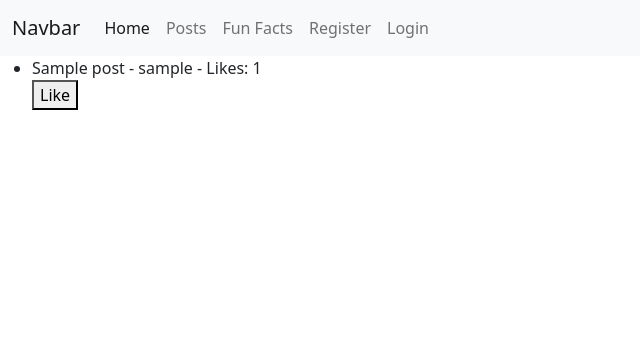
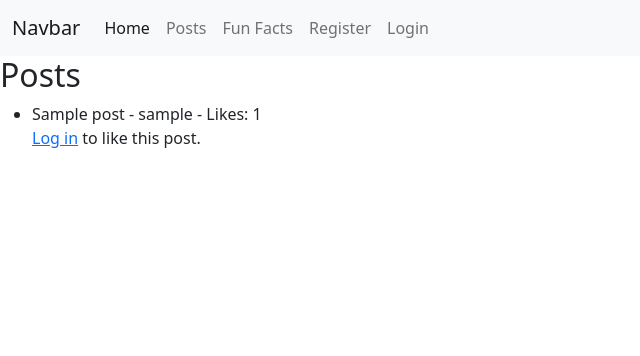
Before and after one commit to b0bengo/console_wars, a Django app: page /blog/posts/ in a window 1280 px wide. Shown: the top 356 px of the page, without its empty margins (0-640 px from the left). Run offline with Django 5.2, Linux system fonts and the light colour scheme; tables that the repository leaves empty hold one stand-in row (values such as "Sample post").

Commit message:
Refactor Post model to auto-generate slug; update templates for post display and like functionality

```diff
--- a/blog/models.py
+++ b/blog/models.py
@@ -1,12 +1,13 @@
 from django.db import models
 from django.contrib.auth.models import User
+from django.utils.text import slugify
 
 STATUS = ((0, "Draft"), (1, "Published"))
 
 # Create your models here.
 class Post(models.Model):
     title = models.CharField(max_length=100)
-    slug = models.SlugField(max_length=200, unique=True, default="")
+    slug = models.SlugField(max_length=200, unique=True, blank=True)
     author = models.ForeignKey(User, on_delete=models.CASCADE)
     created_on = models.DateTimeField(auto_now_add=True)
     content = models.TextField()
@@ -21,6 +22,11 @@ class Post(models.Model):
 
     def total_likes(self):
         return self.likes.count()  # to get the total number of likes
+
+    def save(self, *args, **kwargs):
+        if not self.slug:  # Generate slug only if it doesn't exist
+            self.slug = slugify(self.title)
+        super().save(*args, **kwargs)
 
 
 class Comment(models.Model):
--- a/blog/templates/blog/post.html
+++ b/blog/templates/blog/post.html
@@ -1,16 +1,23 @@
 {% extends "base.html" %}
 
 {% block content %}
+
+<h2>Posts</h2>
+
+<!-- Posts List -->
 <ul>
     {% for post in posts %}
         <li>
             {{ post.title }} - {{ post.author }} - Likes: {{ post.total_likes }}
-            <form action="{% url 'like_post' post.id %}" method="post">
-                {% csrf_token %}
-                <button type="submit">Like</button>
-            </form>
+            {% if user.is_authenticated %}
+                <form action="{% url 'like_post' post.id %}" method="post">
+                    {% csrf_token %}
+                    <button type="submit">Like</button>
+                </form>
+            {% else %}
+                <p><a href="{% url 'login' %}">Log in</a> to like this post.</p>
+            {% endif %}
         </li>
     {% endfor %}
 </ul>
-
 {% endblock %}
--- a/blog/templates/blog/user_posts.html
+++ b/blog/templates/blog/user_posts.html
@@ -6,6 +6,7 @@
 <ul>
     {% for post in posts %}
         <li>
+            {{ post.title }} - {{ post.author }} - Likes: {{ post.total_likes }}
             <a href="{% url 'post_edit' post.id %}" class="btn btn-warning btn-sm">Edit</a>
             <a href="{% url 'post_delete' post.id %}" class="btn btn-danger btn-sm">Delete</a>
         </li>
--- a/blog/urls.py
+++ b/blog/urls.py
@@ -4,7 +4,7 @@ from . import views
 urlpatterns = [
     path('posts/', views.PostList.as_view(), name='post_list'),
     path('like/<int:post_id>/', views.like_post, name='like_post'),
-     path('post/<int:pk>/edit/', views.PostUpdateView.as_view(), name='post_edit'),
+    path('post/<int:pk>/edit/', views.PostUpdateView.as_view(), name='post_edit'),
     path('post/<int:pk>/delete/', views.PostDeleteView.as_view(), name='post_delete'),
     path('user_posts/', views.UserPostList.as_view(), name='user_posts'),
     path('post_create/', views.PostCreateView.as_view(), name='post_create'),
--- a/blog/views.py
+++ b/blog/views.py
@@ -1,6 +1,7 @@
 from django.shortcuts import render, get_object_or_404, redirect
 from django.views.generic import ListView, CreateView, UpdateView, DeleteView
 from django.contrib.auth.mixins import LoginRequiredMixin, UserPassesTestMixin
+from django.contrib.auth.decorators import login_required
 from django.urls import reverse_lazy
 from .models import Post
 from .forms import PostForm
@@ -34,20 +35,21 @@ class PostCreateView(LoginRequiredMixin, CreateView):
         form.instance.author = self.request.user
         return super().form_valid(form)
 
-
+@login_required
 def like_post(request, post_id):
     post = get_object_or_404(Post, id=post_id)
     if post.likes.filter(id=request.user.id).exists():
         post.likes.remove(request.user)
     else:
         post.likes.add(request.user)
-    return redirect('home')
+    return redirect('post_list')  # Redirect to the posts list or any other appropriate page
 
 
 class PostUpdateView(LoginRequiredMixin, UserPassesTestMixin, UpdateView):
     model = Post
     fields = ['title', 'content']
     template_name = 'blog/post_form.html'
+    success_url = reverse_lazy('user_posts')
 
     def form_valid(self, form):
         form.instance.author = self.request.user
--- a/c_wars/settings.py
+++ b/c_wars/settings.py
@@ -28,7 +28,7 @@ TEMPLATES_DIR = os.path.join(BASE_DIR, 'templates')
 SECRET_KEY = os.environ.get("SECRET_KEY")
 
 # SECURITY WARNING: don't run with debug turned on in production!
-DEBUG = False
+DEBUG = True
 
 ALLOWED_HOSTS = ['.herokuapp.com', '127.0.0.1']
 
```
Also changed, not shown: blog/migrations/0006_alter_post_slug.py (added).
